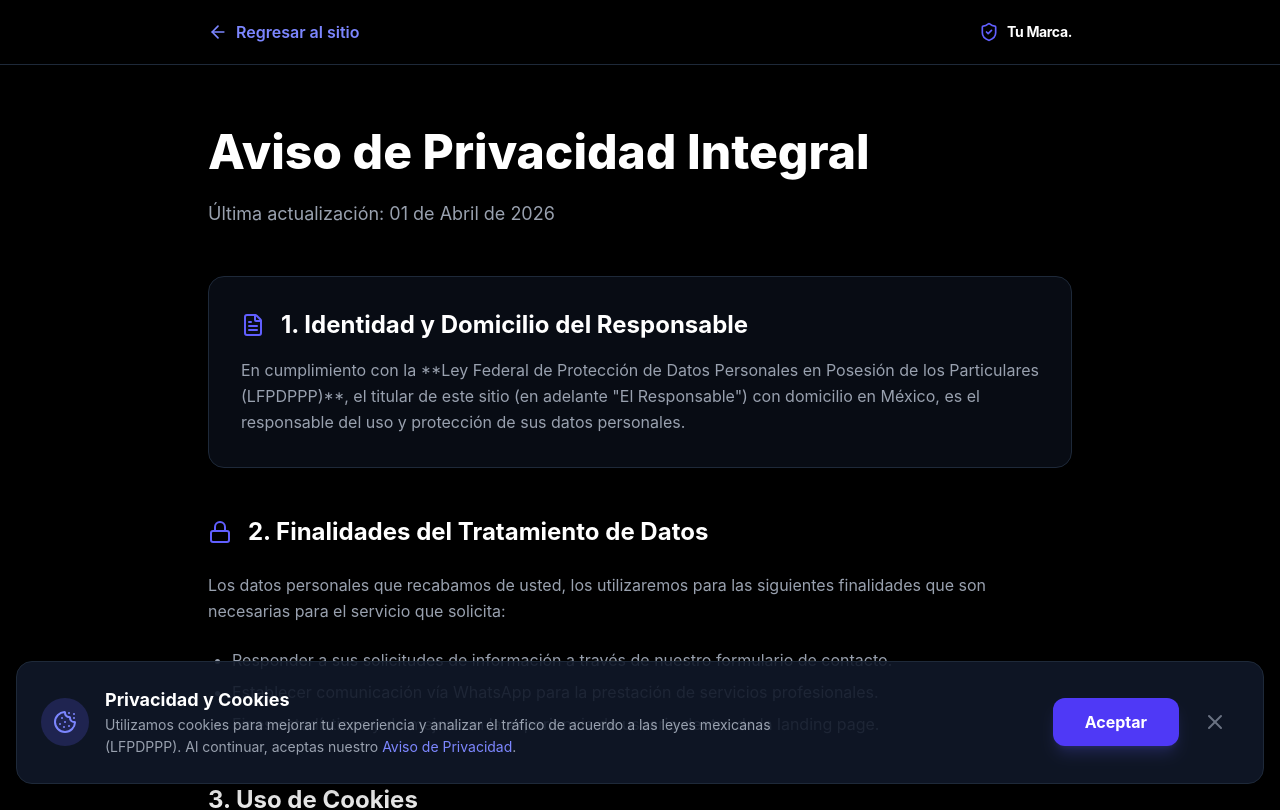
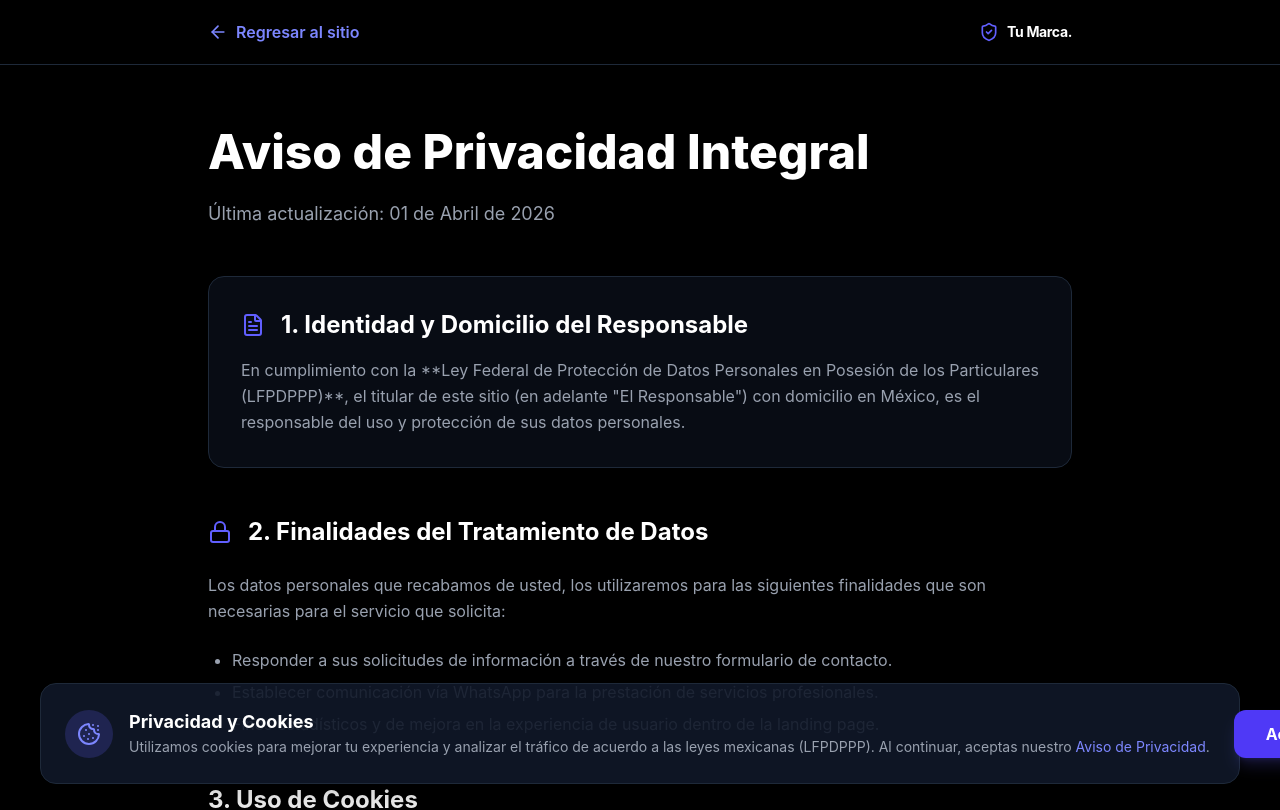
Before and after one commit to felipemiramontesr/starterkit, a React (Vite) app in the folder frontend/: page /politicas in a window 1280 px wide. Shown: the top 810 px of the page. Built offline with nearby package versions, Linux system fonts and the light colour scheme.

Commit message:
V0.10.1_cookie_banner_ui_refinement

```diff
--- a/frontend/src/components/common/CookieBanner.tsx
+++ b/frontend/src/components/common/CookieBanner.tsx
@@ -1,6 +1,6 @@
 import { useState, useEffect, type ReactElement } from 'react';
 import { Link } from 'react-router-dom';
-import { Cookie, X } from 'lucide-react';
+import { Cookie } from 'lucide-react';
 
 interface CookieBannerProps {
   onVisibilityChange: (visible: boolean) => void;
@@ -29,21 +29,21 @@ export const CookieBanner = ({ onVisibilityChange }: CookieBannerProps): ReactEl
   if (!isVisible) return null;
 
   return (
-    <div className="fixed bottom-0 left-0 right-0 z-[100] px-4 pb-4 animate-fade-in-up">
-      <div className="max-w-7xl mx-auto bg-gray-900/90 backdrop-blur-xl border border-gray-800 p-6 rounded-2xl shadow-2xl flex flex-col md:flex-row items-center justify-between gap-6">
+    <div className="fixed bottom-0 left-0 right-0 z-[100] px-4 md:px-[40px] pb-4 animate-fade-in-up">
+      <div className="w-full bg-gray-900/90 backdrop-blur-xl border border-gray-800 p-6 rounded-2xl shadow-2xl flex flex-col md:flex-row items-center justify-between gap-6">
         <div className="flex items-center gap-4 text-left">
-          <div className="bg-indigo-500/20 p-3 rounded-full">
+          <div className="bg-indigo-500/20 p-3 rounded-full shrink-0">
             <Cookie className="w-6 h-6 text-indigo-400" />
           </div>
           <div>
             <h4 className="text-white font-bold text-lg">Privacidad y Cookies</h4>
-            <p className="text-gray-400 text-sm max-w-2xl leading-relaxed">
+            <p className="text-gray-400 text-sm leading-relaxed md:whitespace-nowrap">
               Utilizamos cookies para mejorar tu experiencia y analizar el tráfico de acuerdo a las leyes mexicanas (LFPDPPP). Al continuar, aceptas nuestro{' '}
               <Link to="/politicas" className="text-indigo-400 hover:underline">Aviso de Privacidad</Link>.
             </p>
           </div>
         </div>
-        <div className="flex items-center gap-3 w-full md:w-auto">
+        <div className="flex items-center gap-3 w-full md:w-auto shrink-0">
           <button
             onClick={handleAccept}
             className="flex-1 md:flex-none px-8 py-3 bg-indigo-600 hover:bg-indigo-500 text-white font-bold rounded-xl transition-all shadow-lg shadow-indigo-500/20 active:scale-95"
@@ -52,10 +52,9 @@ export const CookieBanner = ({ onVisibilityChange }: CookieBannerProps): ReactEl
           </button>
           <button
             onClick={() => setIsVisible(false)}
-            className="p-3 text-gray-500 hover:text-white transition-colors"
-            aria-label="Cerrar"
+            className="flex-1 md:flex-none px-8 py-3 bg-gray-800 hover:bg-gray-700 text-gray-300 font-bold rounded-xl transition-all active:scale-95"
           >
-            <X className="w-6 h-6" />
+            Rechazar
           </button>
         </div>
       </div>
--- a/package.json
+++ b/package.json
@@ -2,7 +2,7 @@
   "name": "starterkit-monorepo",
   "private": true,
   "type": "module",
-  "version": "0.10.0",
+  "version": "0.10.1",
   "workspaces": [
     "frontend",
     "backend"
```
Also changed, not shown: 2 other files (tests, documents, lock files or other folders).
